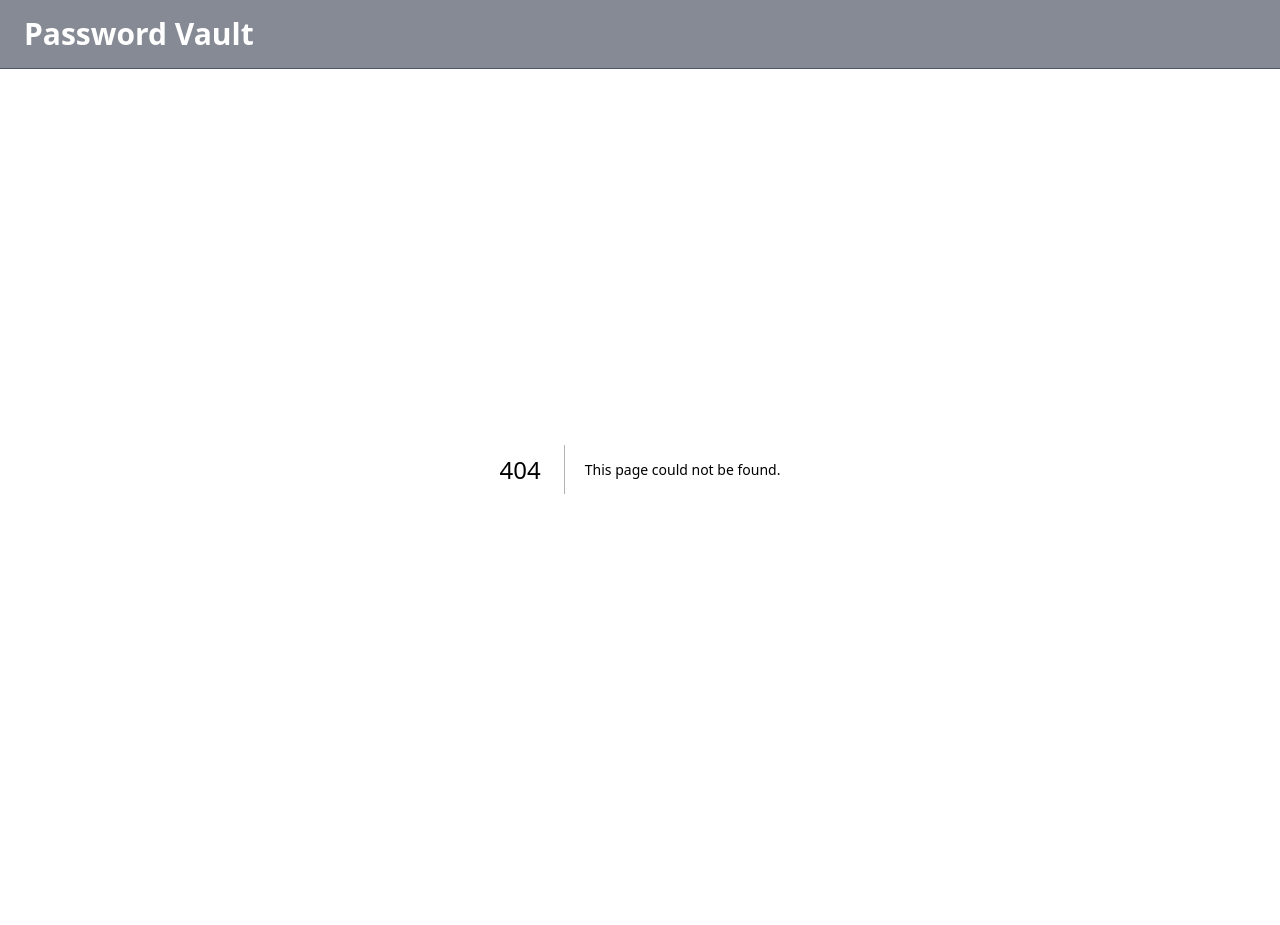
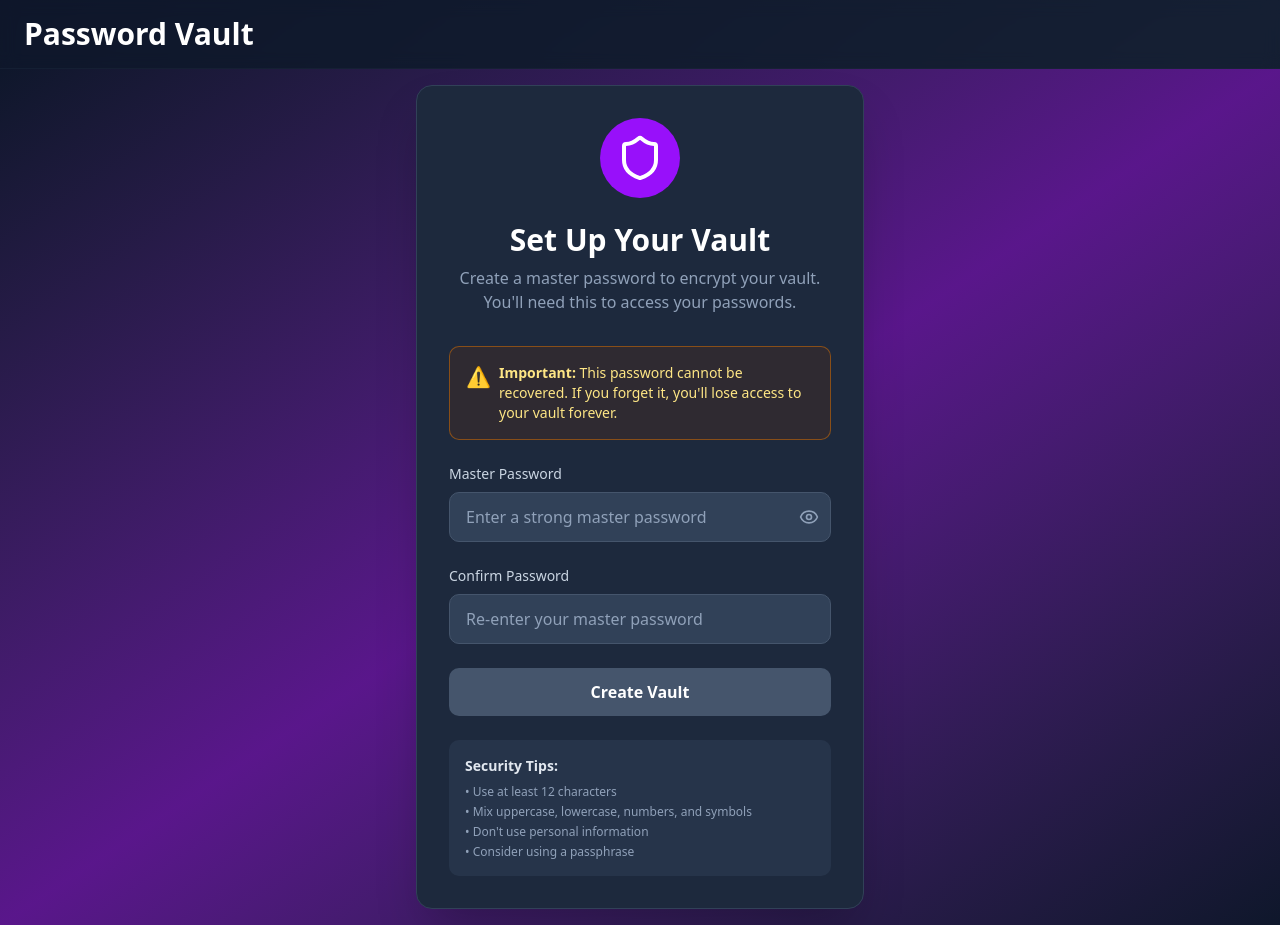
Before and after one commit to dmitridrozdov/password-manager, a Next.js app: page /setup in a window 1280 px wide. Before the commit this address had no page. Before the commit the page ends 869 px from the top, so only its background shows below. Built offline with nearby package versions, Linux system fonts and the light colour scheme.

Commit message:
Create page.tsx

```diff
--- /dev/null
+++ b/app/setup/page.tsx
@@ -0,0 +1,177 @@
+"use client"
+
+import { useState } from 'react';
+import { Shield, Eye, EyeOff, CheckCircle2 } from 'lucide-react';
+
+export default function MasterPasswordSetup() {
+  const [masterPassword, setMasterPassword] = useState('');
+  const [confirmPassword, setConfirmPassword] = useState('');
+  const [showPassword, setShowPassword] = useState(false);
+  const [strength, setStrength] = useState({ score: 0, feedback: '' });
+  const [isSubmitting, setIsSubmitting] = useState(false);
+
+  const checkPasswordStrength = (password: string) => {
+    let score = 0;
+    const feedback = [];
+
+    if (password.length >= 12) score += 2;
+    else if (password.length >= 8) score += 1;
+    else feedback.push('Use at least 8 characters');
+
+    if (/[a-z]/.test(password) && /[A-Z]/.test(password)) score += 1;
+    else feedback.push('Mix uppercase and lowercase');
+
+    if (/[0-9]/.test(password)) score += 1;
+    else feedback.push('Include numbers');
+
+    if (/[^a-zA-Z0-9]/.test(password)) score += 1;
+    else feedback.push('Add special characters');
+
+    const feedbackText =
+      score >= 5
+        ? 'Strong password'
+        : score >= 3
+        ? feedback.join('. ')
+        : 'Weak password. ' + feedback.join('. ');
+
+    return { score, feedback: feedbackText };
+  };
+
+  const handlePasswordChange = (e: React.ChangeEvent<HTMLInputElement>) => {
+    const pwd = e.target.value;
+    setMasterPassword(pwd);
+    setStrength(checkPasswordStrength(pwd));
+  };
+
+  const handleSubmit = () => {
+    if (masterPassword !== confirmPassword) {
+      alert('Passwords do not match!');
+      return;
+    }
+
+    if (strength.score < 3) {
+      alert('Please use a stronger password');
+      return;
+    }
+
+    setIsSubmitting(true);
+
+    setTimeout(() => {
+      alert('Vault setup successful! In production, this would initialize your encrypted vault.');
+      setIsSubmitting(false);
+    }, 1500);
+  };
+
+  const getStrengthColor = () => {
+    if (strength.score >= 5) return 'bg-green-500';
+    if (strength.score >= 3) return 'bg-yellow-500';
+    return 'bg-red-500';
+  };
+
+  return (
+    <div className="min-h-screen bg-gradient-to-br from-slate-900 via-purple-900 to-slate-900 flex items-center justify-center p-4">
+      <div className="max-w-md w-full bg-slate-800 rounded-2xl shadow-2xl p-8 border border-slate-700">
+        <div className="flex justify-center mb-6">
+          <div className="bg-purple-600 p-4 rounded-full">
+            <Shield className="w-12 h-12 text-white" />
+          </div>
+        </div>
+
+        <h1 className="text-3xl font-bold text-white text-center mb-2">
+          Set Up Your Vault
+        </h1>
+        <p className="text-slate-400 text-center mb-8">
+          Create a master password to encrypt your vault. You'll need this to access your passwords.
+        </p>
+
+        <div className="bg-amber-900/20 border border-amber-600/50 rounded-lg p-4 mb-6">
+          <p className="text-amber-200 text-sm flex items-start gap-2">
+            <span className="text-xl">⚠️</span>
+            <span>
+              <strong>Important:</strong> This password cannot be recovered. If you forget it, you'll lose access to your vault forever.
+            </span>
+          </p>
+        </div>
+
+        <div className="space-y-6">
+          <div>
+            <label className="block text-sm font-medium text-slate-300 mb-2">
+              Master Password
+            </label>
+            <div className="relative">
+              <input
+                type={showPassword ? 'text' : 'password'}
+                value={masterPassword}
+                onChange={handlePasswordChange}
+                className="w-full px-4 py-3 bg-slate-700 border border-slate-600 rounded-lg text-white placeholder-slate-400 focus:outline-none focus:ring-2 focus:ring-purple-500 focus:border-transparent"
+                placeholder="Enter a strong master password"
+              />
+              <button
+                type="button"
+                onClick={() => setShowPassword(!showPassword)}
+                className="absolute right-3 top-1/2 -translate-y-1/2 text-slate-400 hover:text-white"
+              >
+                {showPassword ? <EyeOff className="w-5 h-5" /> : <Eye className="w-5 h-5" />}
+              </button>
+            </div>
+
+            {masterPassword && (
+              <div className="mt-3">
+                <div className="flex justify-between items-center mb-1">
+                  <span className="text-xs text-slate-400">Password Strength</span>
+                  <span className="text-xs text-slate-400">{strength.score}/5</span>
+                </div>
+                <div className="h-2 bg-slate-700 rounded-full overflow-hidden">
+                  <div
+                    className={`h-full transition-all duration-300 ${getStrengthColor()}`}
+                    style={{ width: `${(strength.score / 5) * 100}%` }}
+                  />
+                </div>
+                <p className="text-xs text-slate-400 mt-1">{strength.feedback}</p>
+              </div>
+            )}
+          </div>
+
+          <div>
+            <label className="block text-sm font-medium text-slate-300 mb-2">
+              Confirm Password
+            </label>
+            <input
+              type={showPassword ? 'text' : 'password'}
+              value={confirmPassword}
+              onChange={(e) => setConfirmPassword(e.target.value)}
+              className="w-full px-4 py-3 bg-slate-700 border border-slate-600 rounded-lg text-white placeholder-slate-400 focus:outline-none focus:ring-2 focus:ring-purple-500 focus:border-transparent"
+              placeholder="Re-enter your master password"
+            />
+            {confirmPassword && masterPassword !== confirmPassword && (
+              <p className="text-red-400 text-xs mt-2">Passwords do not match</p>
+            )}
+            {confirmPassword && masterPassword === confirmPassword && (
+              <p className="text-green-400 text-xs mt-2 flex items-center gap-1">
+                <CheckCircle2 className="w-3 h-3" /> Passwords match
+              </p>
+            )}
+          </div>
+
+          <button
+            onClick={handleSubmit}
+            disabled={isSubmitting || masterPassword !== confirmPassword || strength.score < 3}
+            className="w-full py-3 bg-purple-600 hover:bg-purple-700 disabled:bg-slate-600 disabled:cursor-not-allowed text-white font-semibold rounded-lg transition-colors"
+          >
+            {isSubmitting ? 'Creating Vault...' : 'Create Vault'}
+          </button>
+        </div>
+
+        <div className="mt-6 bg-slate-700/50 rounded-lg p-4">
+          <h3 className="text-sm font-semibold text-slate-200 mb-2">Security Tips:</h3>
+          <ul className="text-xs text-slate-400 space-y-1">
+            <li>• Use at least 12 characters</li>
+            <li>• Mix uppercase, lowercase, numbers, and symbols</li>
+            <li>• Don't use personal information</li>
+            <li>• Consider using a passphrase</li>
+          </ul>
+        </div>
+      </div>
+    </div>
+  );
+}
```
